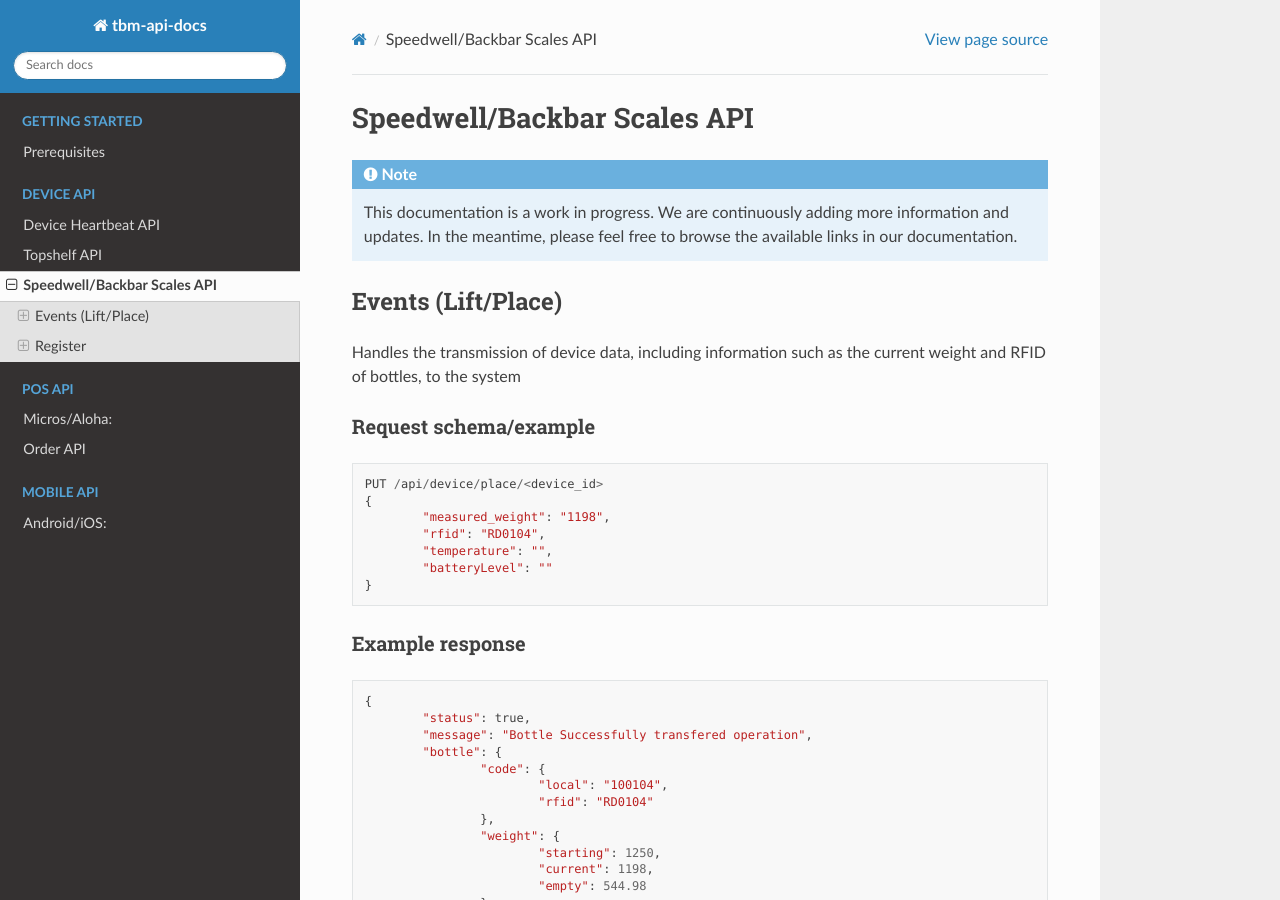
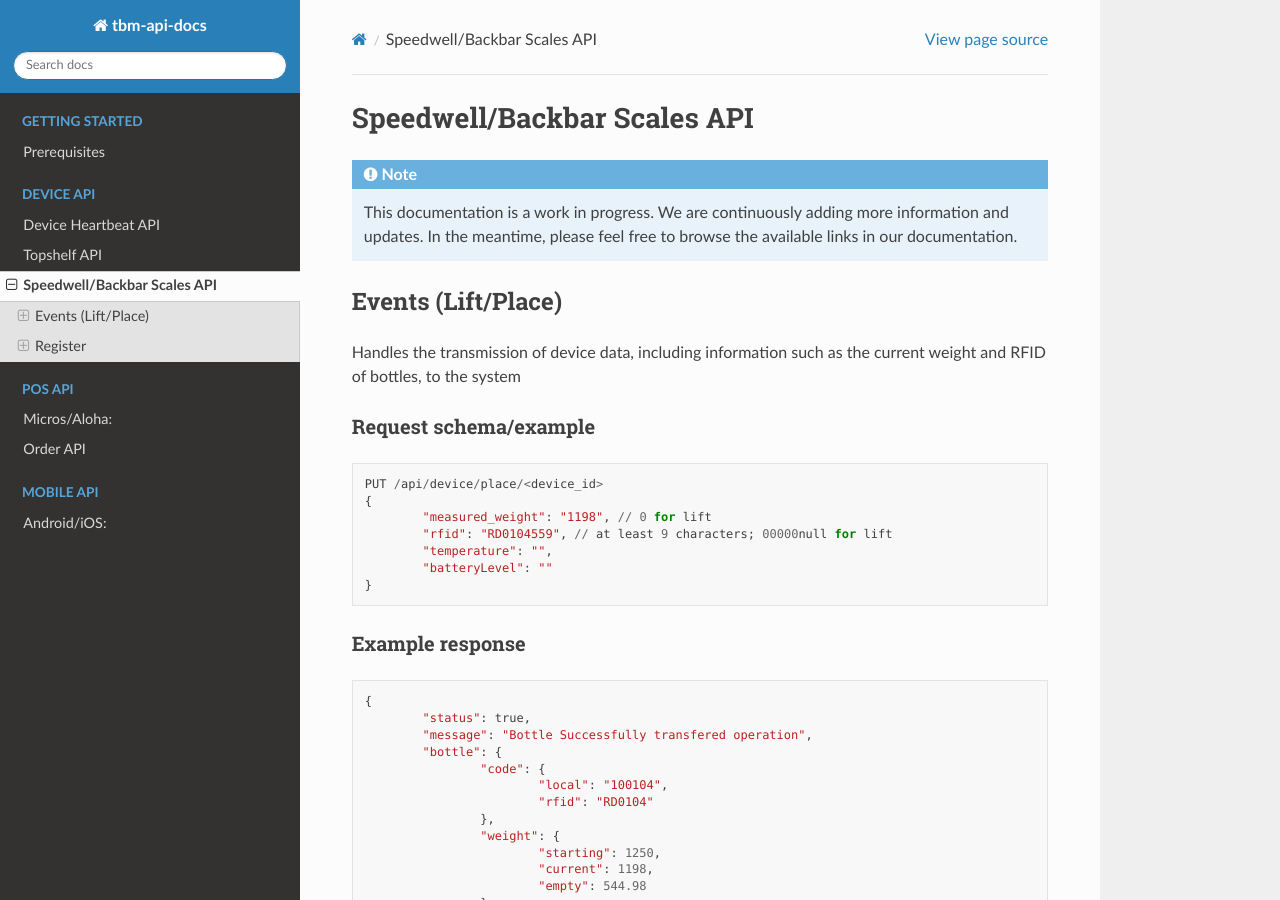
Before and after one commit to gozonjoedaimar/tbm-api-docs, a Sphinx documentation site: the page built from docs/api/device/speedwell_or_backbar.rst, in a window 1280 px wide and 900 px high. Built offline with Sphinx 7.4.7 and the Read the Docs theme 2.0.0, drawn with Linux system fonts in a browser that asks for light colours.

Commit message:
Add note for lift value

```diff
--- a/docs/api/device/speedwell_or_backbar.rst
+++ b/docs/api/device/speedwell_or_backbar.rst
@@ -16,8 +16,8 @@ Request schema/example
 
 	PUT /api/device/place/<device_id>
 	{
-		"measured_weight": "1198",
-		"rfid": "RD0104",
+		"measured_weight": "1198", // 0 for lift
+		"rfid": "RD0104559", // at least 9 characters; 00000null for lift
 		"temperature": "",
 		"batteryLevel": ""
 	}
```
